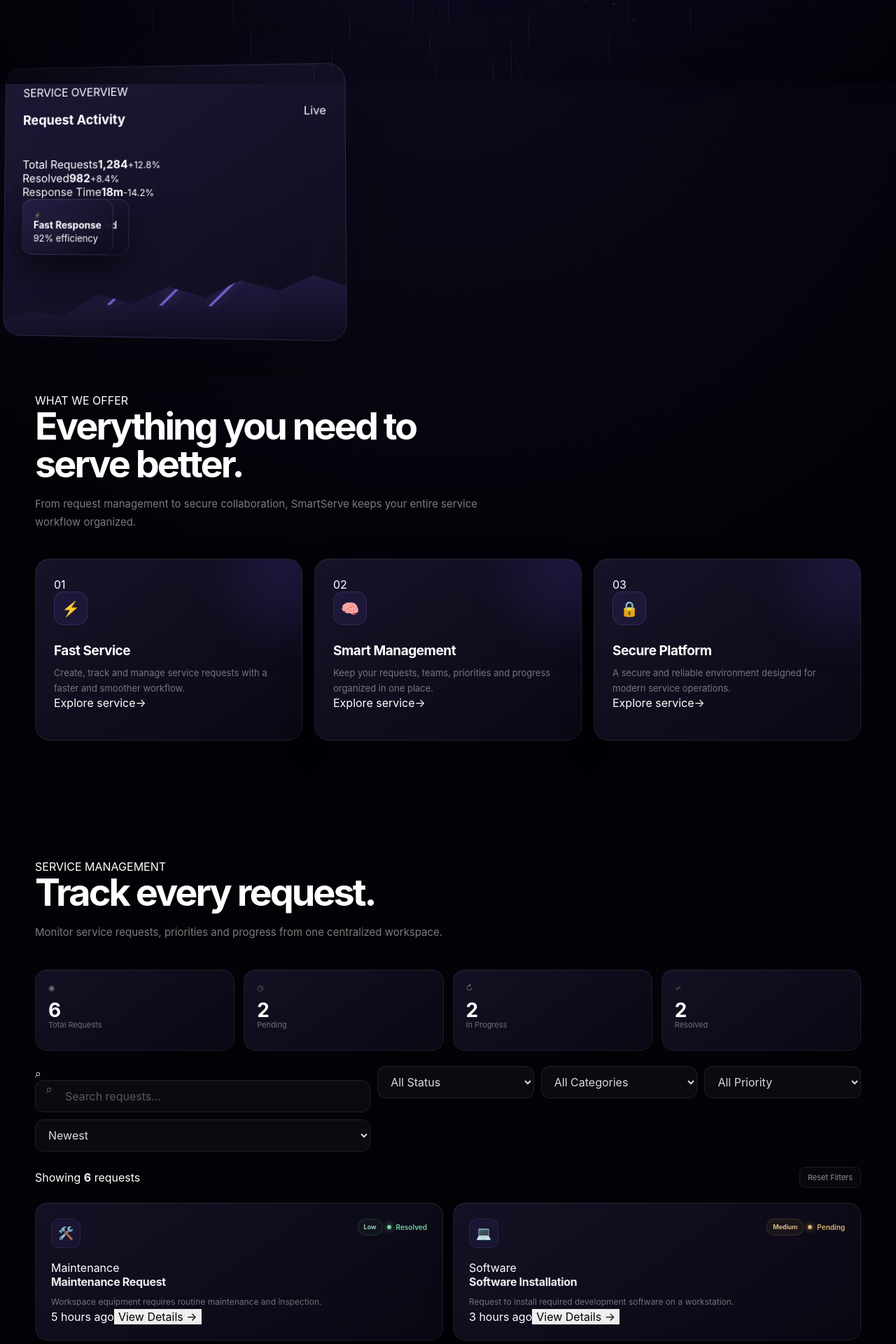
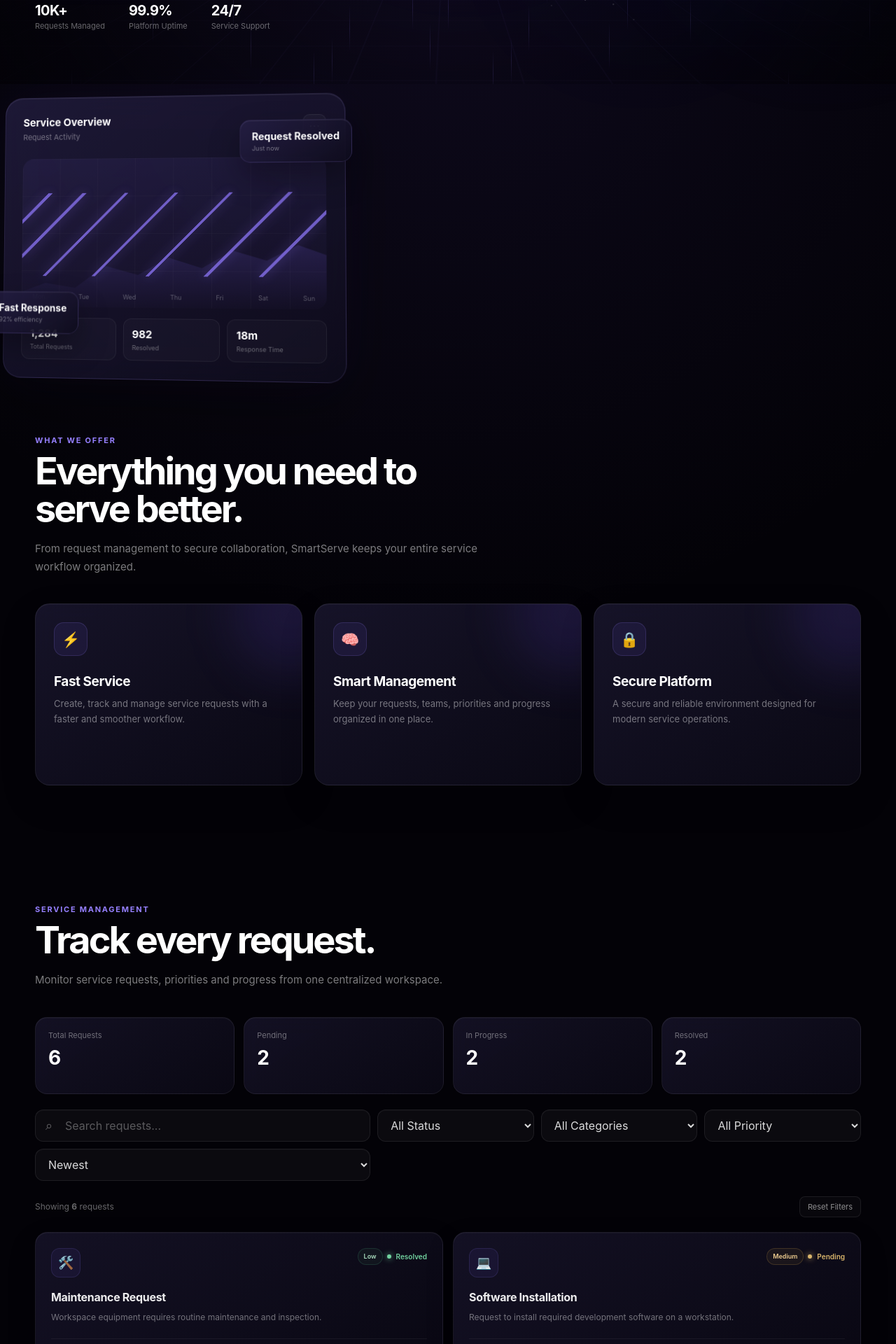
Before and after one commit to kokaresuraj95-creator/SmartServe, a React (Vite) app: page / in a window 1280 px wide. Shown: the part 680-2600 px from the top of the page at 70% size. Built offline with nearby package versions, Linux system fonts and the light colour scheme.

Commit message:
file changes

```diff
--- a/src/components/Dashboardpreview.jsx
+++ b/src/components/Dashboardpreview.jsx
@@ -1,50 +1,19 @@
 function DashboardPreview() {
   return (
-    <section className="dashboard-section" id="dashboard">
     <div className="dashboard-card">
       <div className="dashboard-header">
-          <div>
-            <span className="dashboard-label">SERVICE OVERVIEW</span>
-            <h3>Request Activity</h3>
+        <div className="dashboard-title">
+          <strong>Service Overview</strong>
+          <span>Request Activity</span>
         </div>
 
-          <div className="dashboard-status">
-            <span className="status-dot" />
-            Live
-          </div>
+        <div className="dashboard-menu">⋯</div>
       </div>
 
-        <div className="dashboard-content">
-          <div className="chart-area">
-            <div className="chart-grid">
-              <span />
-              <span />
-              <span />
-              <span />
-            </div>
-
-            <svg
-              className="chart-line"
-              viewBox="0 0 700 220"
-              preserveAspectRatio="none"
-            >
-              <defs>
-                <linearGradient id="chartGradient" x1="0" x2="1">
-                  <stop offset="0%" />
-                  <stop offset="100%" />
-                </linearGradient>
-              </defs>
-
-              <path
-                d="M0 185 C70 175 80 140 145 150 S220 115 280 130 S350 85 415 105 S500 55 555 75 S630 25 700 40"
-                fill="none"
-                stroke="url(#chartGradient)"
-                strokeWidth="4"
-                strokeLinecap="round"
-              />
-            </svg>
-
-            <div className="chart-values">
+      <div className="chart">
+        <div className="chart-area" />
+        <div className="chart-line" />
+        <div className="chart-labels">
           <span>Mon</span>
           <span>Tue</span>
           <span>Wed</span>
@@ -55,44 +24,31 @@ function DashboardPreview() {
         </div>
       </div>
 
-          <div className="dashboard-metrics">
-            <div className="metric-box">
+      <div className="dashboard-bottom">
+        <div className="dashboard-metric">
+          <strong>1,284</strong>
           <span>Total Requests</span>
-              <strong>1,284</strong>
-              <small>+12.8%</small>
         </div>
-
-            <div className="metric-box">
+        <div className="dashboard-metric">
+          <strong>982</strong>
           <span>Resolved</span>
-              <strong>982</strong>
-              <small>+8.4%</small>
         </div>
-
-            <div className="metric-box">
+        <div className="dashboard-metric">
+          <strong>18m</strong>
           <span>Response Time</span>
-              <strong>18m</strong>
-              <small>-14.2%</small>
-            </div>
         </div>
       </div>
 
-        <div className="floating-card floating-card-one">
-          <span>✓</span>
-          <div>
+      <div className="floating-card floating-one">
         <strong>Request Resolved</strong>
-            <small>Just now</small>
+        <span>Just now</span>
+      </div>
+
+      <div className="floating-card floating-two">
+        <strong>Fast Response</strong>
+        <span>92% efficiency</span>
       </div>
     </div>
-
-        <div className="floating-card floating-card-two">
-          <span>⚡</span>
-          <div>
-            <strong>Fast Response</strong>
-            <small>92% efficiency</small>
-          </div>
-        </div>
-      </div>
-    </section>
   );
 }
 
--- a/src/components/Footer.jsx
+++ b/src/components/Footer.jsx
@@ -1,18 +1,7 @@
 function Footer() {
   return (
     <footer className="footer" id="about">
-      <div className="footer-brand">
-        <a href="/" className="logo">
-          <span className="logo-mark">S</span>
-          <span className="logo-text">
-            Smart<span>Serve</span>
-          </span>
-        </a>
-
-        <p>
-          Smarter service management for modern teams.
-        </p>
-      </div>
+      <div className="logo">SmartServe</div>
 
       <div className="footer-links">
         <a href="#home">Home</a>
@@ -21,9 +10,7 @@ function Footer() {
         <a href="#about">About</a>
       </div>
 
-      <div className="footer-copy">
-        © 2026 SmartServe. All rights reserved.
-      </div>
+      <span>© 2026 SmartServe. All rights reserved.</span>
     </footer>
   );
 }
--- a/src/components/Hero.jsx
+++ b/src/components/Hero.jsx
@@ -2,15 +2,15 @@ function Hero({ stats }) {
   return (
     <section className="hero" id="home">
       <div className="hero-content">
-        <div className="hero-badge">
+        <div className="badge">
           <span className="status-dot" />
           Smart service management platform
         </div>
 
         <h1>
-          Manage every
+          Manage every service
           <br />
-          service <span>smarter.</span>
+          smarter.
         </h1>
 
         <p>
@@ -21,7 +21,6 @@ function Hero({ stats }) {
         <div className="hero-actions">
           <a href="#requests" className="primary-button">
             Create Request
-            <span>→</span>
           </a>
 
           <a href="#services" className="secondary-button">
@@ -29,15 +28,19 @@ function Hero({ stats }) {
           </a>
         </div>
 
-        <div className="hero-stats">
+        <div className="stats">
           {stats.map((stat) => (
-            <div className="stat-item" key={stat.label}>
+            <div className="stat" key={stat.label}>
               <strong>{stat.value}</strong>
               <span>{stat.label}</span>
             </div>
           ))}
         </div>
       </div>
+
+      <div className="hero-visual">
+        {/* DashboardPreview is now a separate component */}
+      </div>
     </section>
   );
 }
--- a/src/components/Navbar.jsx
+++ b/src/components/Navbar.jsx
@@ -2,8 +2,7 @@ function Navbar() {
   return (
     <nav className="navbar">
       <a href="/" className="logo">
-        <span className="logo-mark">S</span>
-        <span className="logo-text">Smart<span>Serve</span></span>
+        SmartServe
       </a>
 
       <div className="nav-links">
@@ -13,10 +12,9 @@ function Navbar() {
         <a href="#about">About</a>
       </div>
 
-      <a href="#requests" className="nav-button">
+      <button className="nav-button">
         Get Started
-        <span>→</span>
-      </a>
+      </button>
     </nav>
   );
 }
--- a/src/components/Requests.jsx
+++ b/src/components/Requests.jsx
@@ -16,11 +16,8 @@ function Requests({
   return (
     <section className="requests-section" id="requests">
       <div className="section-heading">
-        <div>
-          <span className="section-kicker">SERVICE MANAGEMENT</span>
+        <div className="section-eyebrow">SERVICE MANAGEMENT</div>
         <h2>Track every request.</h2>
-        </div>
-
         <p>
           Monitor service requests, priorities and progress
           from one centralized workspace.
@@ -30,43 +27,29 @@ function Requests({
       {/* Request statistics */}
       <div className="request-stats">
         <div className="request-stat">
-          <span className="request-stat-icon">◉</span>
-          <div>
+          <span>Total Requests</span>
           <strong>{counts.total}</strong>
-            <span>Total Requests</span>
-          </div>
         </div>
 
         <div className="request-stat">
-          <span className="request-stat-icon">◷</span>
-          <div>
+          <span>Pending</span>
           <strong>{counts.pending}</strong>
-            <span>Pending</span>
-          </div>
         </div>
 
         <div className="request-stat">
-          <span className="request-stat-icon">↻</span>
-          <div>
+          <span>In Progress</span>
           <strong>{counts.inProgress}</strong>
-            <span>In Progress</span>
-          </div>
         </div>
 
         <div className="request-stat">
-          <span className="request-stat-icon">✓</span>
-          <div>
+          <span>Resolved</span>
           <strong>{counts.resolved}</strong>
-            <span>Resolved</span>
-          </div>
         </div>
       </div>
 
       {/* Filters */}
       <div className="request-toolbar">
         <div className="search-box">
-          <span>⌕</span>
-
           <input
             type="text"
             placeholder="Search requests..."
@@ -118,7 +101,7 @@ function Requests({
 
       {/* Result bar */}
       <div className="request-result-bar">
-        <span>
+        <span className="request-result-count">
           Showing <strong>{requests.length}</strong> requests
         </span>
 
@@ -158,40 +141,26 @@ function Requests({
                 </div>
               </div>
 
-              <div className="request-card-content">
-                <span className="request-category">
-                  {request.category}
-                </span>
-
               <h3>{request.title}</h3>
 
               <p>{request.description}</p>
-              </div>
 
-              <div className="request-card-footer">
-                <span>{request.time}</span>
-
-                <button type="button">
-                  View Details <span>→</span>
-                </button>
+              <div className="request-card-bottom">
+                <span className="request-time">{request.time}</span>
+                <span>View Details →</span>
               </div>
             </article>
           ))}
         </div>
       ) : (
         <div className="empty-state">
-          <div className="empty-icon">⌕</div>
-
-          <h3>No requests found</h3>
-
-          <p>
-            Try changing your search or filter options.
-          </p>
-
+          <strong>No requests found</strong>
+          <span>Try changing your search or filter options.</span>
           <button
             type="button"
             className="secondary-button"
             onClick={onReset}
+            style={{ marginTop: '16px' }}
           >
             Clear Filters
           </button>
--- a/src/components/Services.jsx
+++ b/src/components/Services.jsx
@@ -2,11 +2,8 @@ function Services({ services }) {
   return (
     <section className="services-section" id="services">
       <div className="section-heading">
-        <div>
-          <span className="section-kicker">WHAT WE OFFER</span>
-          <h2>Everything you need to serve better.</h2>
-        </div>
-
+        <div className="section-eyebrow">WHAT WE OFFER</div>
+        <h2>Everything you need to serve better.</h2>
         <p>
           From request management to secure collaboration,
           SmartServe keeps your entire service workflow organized.
@@ -14,12 +11,8 @@ function Services({ services }) {
       </div>
 
       <div className="services-grid">
-        {services.map((service, index) => (
+        {services.map((service) => (
           <article className="service-card" key={service.title}>
-            <div className="service-number">
-              0{index + 1}
-            </div>
-
             <div className="service-icon">
               {service.icon}
             </div>
@@ -27,11 +20,6 @@ function Services({ services }) {
             <h3>{service.title}</h3>
 
             <p>{service.description}</p>
-
-            <a href="#requests" className="service-link">
-              Explore service
-              <span>→</span>
-            </a>
           </article>
         ))}
       </div>
```
Lines whose indentation alone changed are shown as unchanged.
